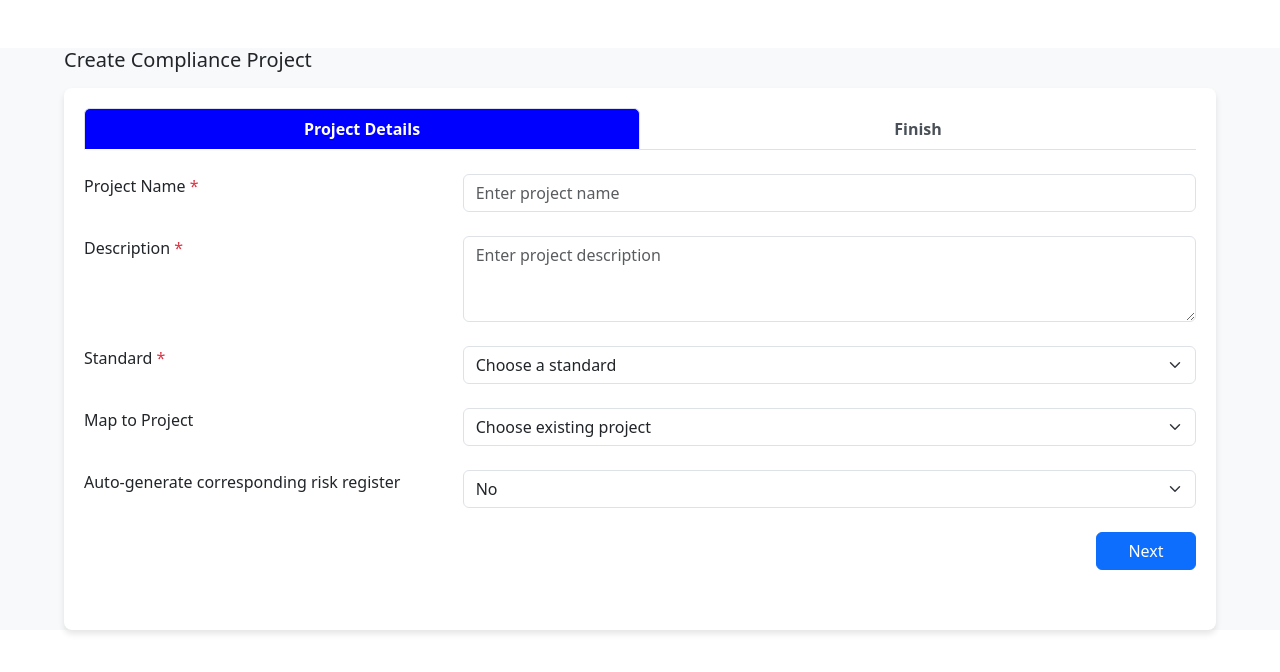
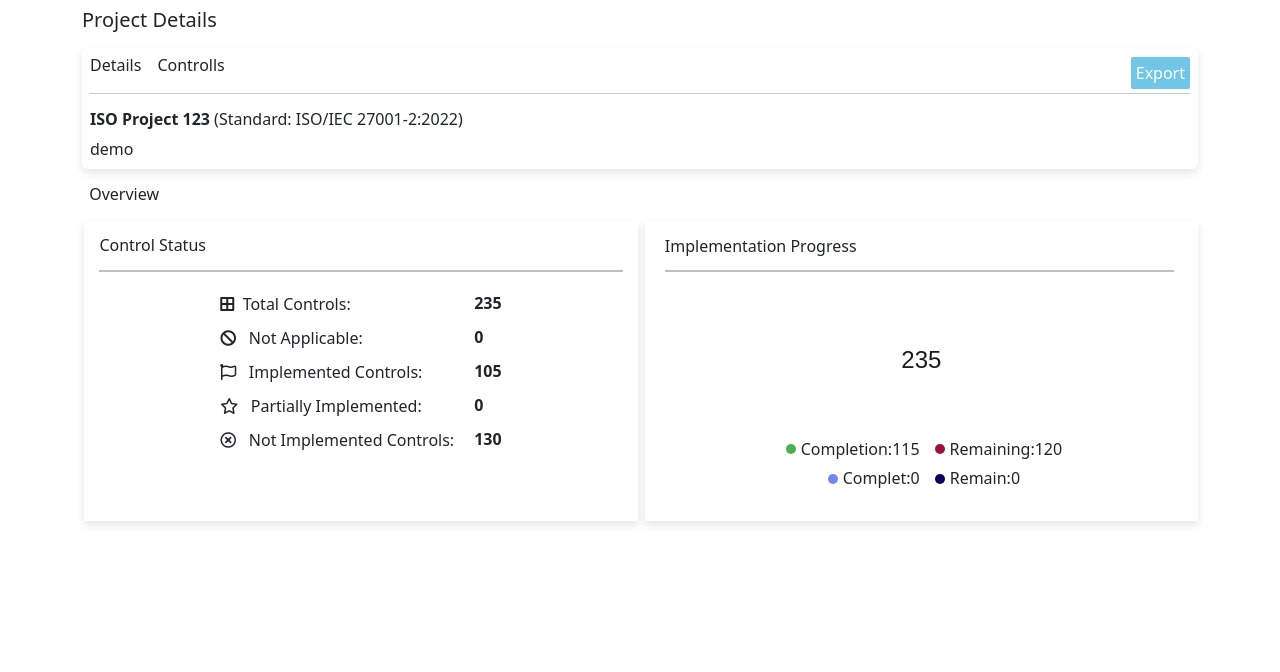
Before and after one commit to MSAInfotech/GRC_Angular, an Angular app: page / in a window 1280 px wide. Shown: the top 672 px of the page. Built offline with nearby package versions, Linux system fonts and the light colour scheme.

Commit message:
Project details dashboard design

```diff
--- a/src/app/app.component.html
+++ b/src/app/app.component.html
@@ -1 +1 @@
-<app-project-create></app-project-create>
+<app-project-details></app-project-details>
--- a/src/app/app.component.ts
+++ b/src/app/app.component.ts
@@ -1,11 +1,11 @@
 import { Component } from '@angular/core';
 import { RouterOutlet } from '@angular/router';
 import { ProjectCreateComponent } from './project-create/project-create.component';
-
+import { ProjectDetailsComponent } from './project-details/project-details.component';
 @Component({
   selector: 'app-root',
   standalone: true,
-  imports: [RouterOutlet, ProjectCreateComponent],
+  imports: [ProjectDetailsComponent],
   templateUrl: './app.component.html',
   styleUrl: './app.component.css'
 })
--- /dev/null
+++ b/src/app/project-details/project-details.component.css
@@ -0,0 +1,109 @@
+
+.body.main {
+    background-color: #f9f9f9; /* Replace with your desired color */
+
+    height: 100vh;
+
+    overflow-x: hidden;
+}
+
+
+
+.overview-card {
+    box-shadow: 0 4px 8px rgba(0, 0, 0, 0.1);
+
+    padding: 20px;
+    background-color: #fff;
+}
+
+.progress-chart {
+    display: flex;
+    justify-content: center;
+    align-items: center;
+    height: 50%;
+}
+
+.card {
+border: none;
+padding: 0;
+box-shadow: 0 4px 8px rgba(0, 0, 0, 0.1);
+}
+
+
+.card p {
+ margin-top: 0;
+margin-bottom: 0rem;
+ }
+.row>* {
+
+padding-right: calc(var(--bs-gutter-x)* -0.5);
+padding-left: calc(var(--bs-gutter-x)* 0.3);
+
+}
+
+
+
+
+.progre {
+    text-align: center;
+}
+
+.progress-circle1 {
+    position: relative;
+    width: 130px;
+    height: 130px;
+    border-radius: 50%;
+    background: conic-gradient(
+        #4caf50 0% 45%, /* Green for 49% */
+        #a01034 45% 100%, /* Red for the remaining 51% */
+
+    );
+
+    display: flex;
+    align-items: center;
+    justify-content: center;
+    margin: 0 auto;
+}
+
+.progress-circle1 .circle-inner1 {
+    position: absolute;
+    width: 70px;
+    height: 70px;
+    background-color: #ffffff;
+    border-radius: 60%;
+    display: flex;
+    align-items: center;
+    justify-content: center;
+    font-size: 24px;
+    font-family: Arial, Helvetica, sans-serif;
+    color: #1d1c1c;
+
+}
+
+.dot {
+    display: inline-block;
+    width: 10px;
+    height: 10px;
+    border-radius: 50%;
+    margin-left: 5px;
+    /* Space between text and dot */
+}
+.btn{
+    border: none;
+     background-color: #71c6e7;
+     position: absolute;
+     top: 9px;
+      right: 8px;
+       border-radius: 2px;
+       padding: 4px 5px;
+
+       color: white;
+}
+.btn:hover{
+    background-color: #579ad1;
+    color: white;
+}
+.btn:click{
+    background-color: #95af4c;
+    color: white;
+}
--- /dev/null
+++ b/src/app/project-details/project-details.component.html
@@ -0,0 +1,166 @@
+<!DOCTYPE html>
+<html lang="en">
+
+<head>
+    <meta charset="UTF-8">
+    <meta name="viewport" content="width=device-width, initial-scale=1.0">
+    <title>Project Details</title>
+    <!-- Bootstrap CSS -->
+    <link href="https://cdn.jsdelivr.net/npm/bootstrap@5.3.2/dist/css/bootstrap.min.css" rel="stylesheet">
+    <link href="https://cdnjs.cloudflare.com/ajax/libs/font-awesome/6.0.0-beta3/css/all.min.css" rel="stylesheet">
+    <link href="https://cdnjs.cloudflare.com/ajax/libs/font-awesome/5.15.4/css/all.min.css" rel="stylesheet">
+    <script src="https://cdn.jsdelivr.net/npm/bootstrap@5.3.2/dist/js/bootstrap.bundle.min.js"></script>
+    <style>
+
+
+    </style>
+</head>
+
+<body class="main">
+
+<div class="container my-2">
+        <!-- Project Details Header -->
+
+        <!-- Project Details Header -->
+        <div class="d-flex justify-content-between align-items-center mb-2">
+            <h5>Project Details</h5>
+
+        </div>
+
+        <!-- Project Info -->
+        <div class="card my-2 p-2">
+            <!-- Button and title in the same row inside the card -->
+            <div class="d-flex justify-content-between align-items-center">
+                <div class="d-flex">
+                    <h6 class="me-3">Details</h6>
+                    <h6>Controlls</h6>
+                </div>
+                <button class="btn btn-primary">Export</button>
+            </div>
+
+
+            <hr style="margin-top: 10px;">
+            <h6><strong>ISO Project 123</strong> (Standard: ISO/IEC 27001-2:2022)</h6>
+            <p>demo</p>
+        </div>
+
+
+
+
+
+
+        <!-- Overview Section -->
+    <div class="row mt-3 " style="margin-left: 0px;">
+        <h6 class="project-details-heading">Overview</h6>
+            <!-- Control Status -->
+            <div class="row mt-2 ">
+
+
+                <!-- Control Status -->
+                <div class="col-md-6 mb-3">
+                    <div class="overview-card" style="height: 300px; padding: 15px;">
+                        <!-- Heading with left alignment and a border beneath it -->
+                        <h6 class="mt-0" style="text-align: left; padding-bottom: 0px;">Control Status</h6>
+                        <hr style="border: 1px solid #020202; margin: 15px 0 0 0; width: 100%;">
+
+                        <!-- Container to hold both the status items and values side by side -->
+                        <div style="display: flex; justify-content: center; align-items: flex-start; gap: 20px;">
+                            <!-- List of control status items -->
+                            <ul class="list-unstyled" style="padding-left: 0; text-align: left; margin: 0; width: fit-content;">
+                                <li style="margin-bottom: 10px; margin-top: 20px;">
+                                    <i class="fa fa-border-all"></i>&nbsp;&nbsp;Total Controls:
+                                </li>
+                                <li style="margin-bottom: 10px;">
+                                    <i class="fas fa-ban"></i>&nbsp;&nbsp; Not Applicable:
+                                </li>
+                                <li style="margin-bottom: 10px;">
+                                    <i class="far fa-flag"></i>&nbsp;&nbsp; Implemented Controls:
+                                </li>
+                                <li style="margin-bottom: 10px;">
+                                    <i class="fa-regular fa-star"></i>&nbsp;&nbsp; Partially Implemented:
+                                </li>
+                                <li style="margin-bottom: 10px;">
+                                    <i class="far fa-times-circle"></i>&nbsp;&nbsp; Not Implemented Controls:
+                                </li>
+                            </ul>
+
+                            <!-- List of control status values (id="ui2") centered -->
+                            <ul id="ui2" class="list-unstyled" style="padding-left: 0; text-align: left; margin: 0; width: fit-content;">
+                                <li style="margin-bottom: 10px; margin-top: 19px;">
+                                    <strong>235</strong>
+                                </li>
+                                <li style="margin-bottom: 10px;">
+                                    <strong>0</strong>
+                                </li>
+                                <li style="margin-bottom: 10px;">
+                                    <strong>105</strong>
+                                </li>
+                                <li style="margin-bottom: 10px;">
+                                    <strong>0</strong>
+                                </li>
+                                <li style="margin-bottom: 10px;">
+                                    <strong>130</strong>
+                                </li>
+                            </ul>
+                        </div>
+                    </div>
+
+                </div>
+
+
+
+                <!-- Implementation Progress -->
+                  <div class="col-md-6 mb-3">
+                    <div class="overview-card progress-chart" style="height: 300px; text-align: center; position: relative;">
+                        <!-- Heading with line -->
+                        <div style="position: absolute; top: 12px; left: 20px; font-weight: bold; font-size: 12px; width: 100%;">
+                            <h6 style="text-align: left; margin-top: 4px;">Implementation Progress</h6>
+                            <hr style="border: 1px solid #020202; margin-top: 14px; width: 92%;">
+                        </div>
+
+                        <!-- Progress Circle -->
+                        <div class="progre" style="padding-top: 50px; text-align: center;">
+                            <div class="progress-circle1 mx-auto">
+                                <div class="circle-inner1">235</div>
+                            </div>
+                            <div style="display: flex; align-items: center; justify-content: center; margin-top: 15px;">
+                                <h6 style="margin-right: 10px; display: flex; align-items: center;">
+                                    <span class="dot" style="background-color: #4caf50; width: 10px; height: 10px; border-radius: 50%; margin-right: 5px;"></span>
+                                    Completion:115
+                                </h6>
+                                <h6 style="display: flex; align-items: center;">
+                                    <span class="dot" style="background-color: #a01034; width: 10px; height: 10px; border-radius: 50%; margin-right: 5px;"></span>
+                                    Remaining:120
+                                </h6>
+                            </div>
+
+                            <div style="display: flex; align-items: center; justify-content: center; margin-top: 2px;">
+                                <h6 style="margin-right: 10px; display: flex; align-items: center;">
+                                    <span class="dot" style="background-color: #7587ec; width: 10px; height: 10px; border-radius: 50%; margin-right: 5px;"></span>
+                                    Complet:0
+                                </h6>
+                                <h6 style="display: flex; align-items: center;">
+                                    <span class="dot" style="background-color: #0a015f; width: 10px; height: 10px; border-radius: 50%; margin-right: 5px;"></span>
+                                    Remain:0
+                                </h6>
+                            </div>
+                      </div>
+            </div>
+           </div>
+
+
+
+
+       </div>
+
+       </div>
+
+
+
+
+</div>
+
+
+</body>
+
+</html>
```
Also changed, not shown: src/app/project-details/project-details.component.ts (added, +12 -0 lines), 2 other files (tests, documents, lock files or other folders).
